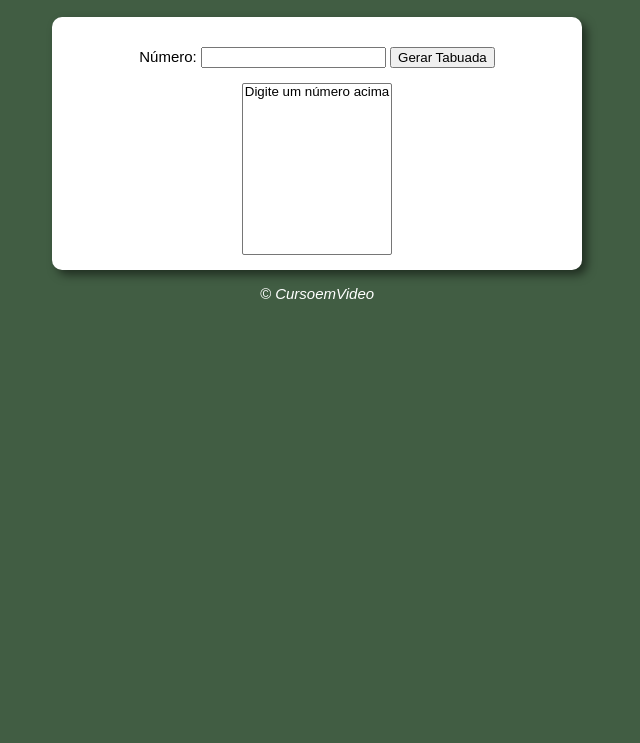
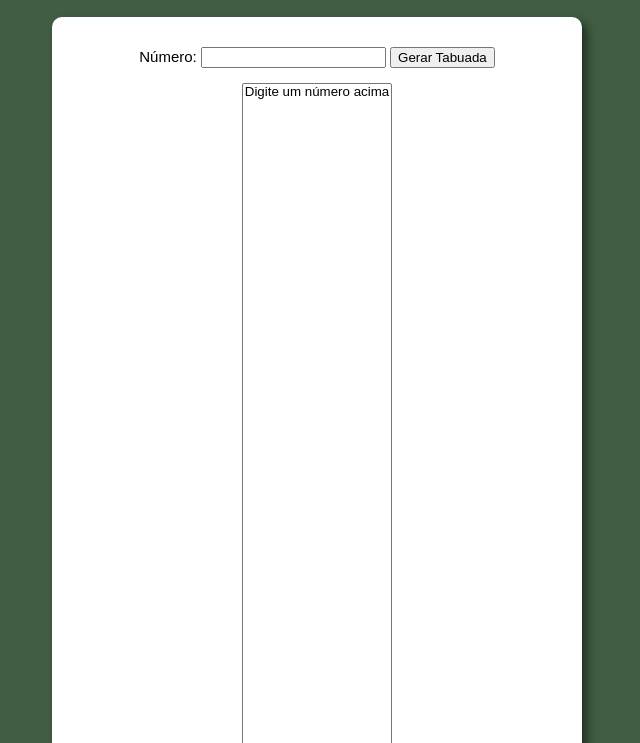
Before and after one commit to tarrasjose/tabuada, a plain HTML site: page index.html in a window 1280 px wide. Shown: the part 57-800 px from the top of the page, without its empty margins (323-963 px from the left). Drawn offline with Linux system fonts and the light colour scheme.

Commit message:
Update index.html

```diff
--- a/index.html
+++ b/index.html
@@ -21,7 +21,7 @@
 
         </div>
         <div>
-            <select name="tabuada" id="seltab" size="10">
+            <select name="tabuada" id="seltab" size="100vh">
                 <option>Digite um número acima</option>
 
             </select>
```
